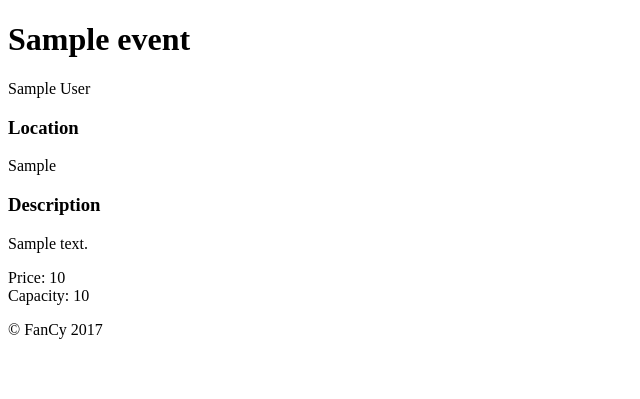
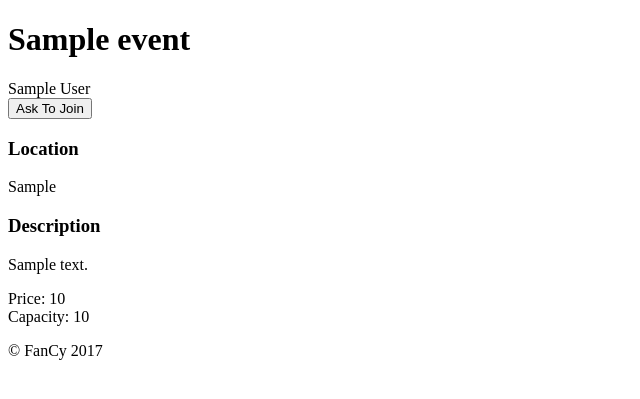
Before and after one commit to bishabosha/Launchpad2017, a Yii app: template advanced/frontend/views/event/view.php in a window 1280 px wide. Shown: the top 399 px of the page, without its empty margins (0-640 px from the left). Run offline with PHP 8.4 and a stand-in for Yii, Linux system fonts and the light colour scheme; the template is opened without the code that fills it: most values are stand-ins (such as "Sample title", 1, 10 or a date in 2020); data that the repository does not hold is empty; some libraries are stand-ins or nearby versions.

Commit message:
Event View

```diff
--- a/advanced/frontend/views/event/view.php
+++ b/advanced/frontend/views/event/view.php
@@ -7,9 +7,9 @@ use common\models\Event;
 
 <div class="page-header text-center">
     <h1><?= $event->name ?></h1>
-<!--    <p1> By </br></p1>-->
     <p2><?=$event->host->getFullName()?></p2>
 </div>
+<button type="button" class="btn pull-right btn-primary">Ask To Join</button>
 
 <div class = "address-div">
     <div class="page-header">
```
